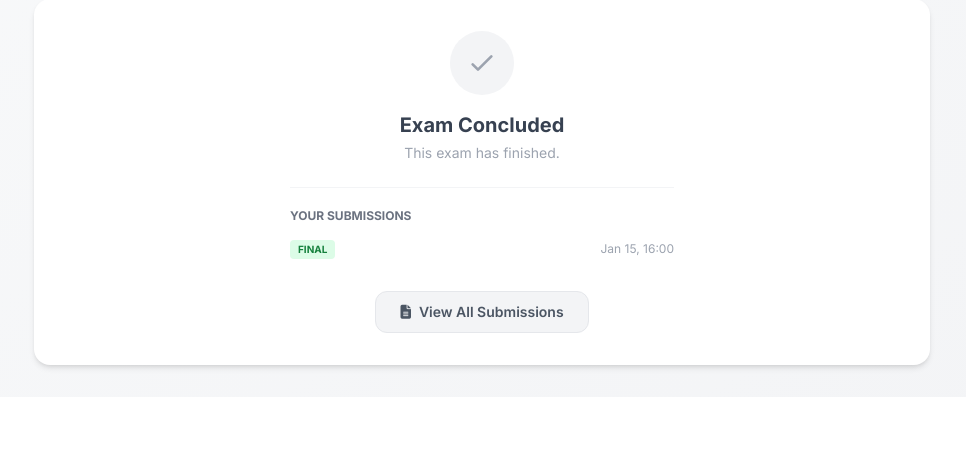
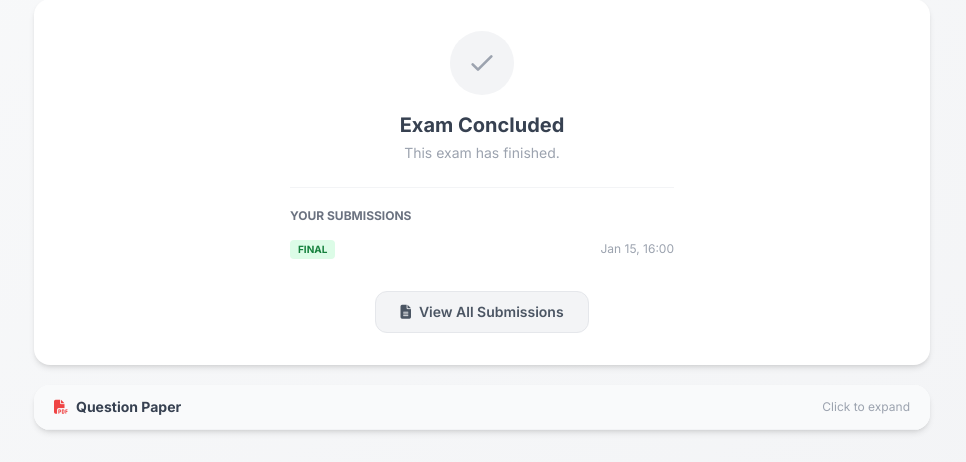
Before and after one commit to ehtesam75/ResTrack, a Django app: page /exam-center/1/ in a window 1280 px wide. Shown: the part 438-900 px from the top of the page, without its empty margins (158-1124 px from the left). Before the commit the page ends 812 px from the top, so only its background shows below. Run offline with Django 5.2, Linux system fonts and the light colour scheme; a user stored in the database is signed in; tables that the repository leaves empty hold one stand-in row (values such as "Sample post"); some libraries are stand-ins or nearby versions.

Commit message:
Refactor question paper display logic for improved visibility and access control

```diff
--- a/marks/templates/marks/exam_center_detail.html
+++ b/marks/templates/marks/exam_center_detail.html
@@ -344,8 +344,9 @@
         {% if exam.question_pdf %}
             {% if is_student %}
             <details class="bg-white rounded-2xl shadow-md overflow-hidden">
-                <summary class="px-5 py-3 bg-gray-50 border-b border-gray-100 cursor-pointer text-sm font-bold text-gray-700 select-none">
-                    <i class="fa-solid fa-file-pdf text-red-500 mr-2"></i>Question Paper
+                <summary class="px-5 py-3 bg-gray-50 border-b border-gray-100 cursor-pointer text-sm font-bold text-gray-700 select-none flex items-center justify-between">
+                    <span><i class="fa-solid fa-file-pdf text-red-500 mr-2"></i>Question Paper</span>
+                    <span class="text-xs text-gray-400 font-normal details-toggle-text">Click to expand</span>
                 </summary>
                 <div class="p-3 sm:p-4">
                     <div class="pdfjs-viewer" data-pdf-url="{{ exam.question_pdf.url }}" style="height:60vh;min-height:350px">
@@ -419,7 +420,8 @@
         {% endif %}
     </div>
 
-    {% if is_guest_session and exam.question_pdf %}
+    {% if exam.question_pdf %}
+    {% if is_teacher or is_student %}
     <details class="bg-white rounded-2xl shadow-md overflow-hidden mt-5">
         <summary class="px-5 py-3 bg-gray-50 border-b border-gray-100 cursor-pointer text-sm font-bold text-gray-700 select-none flex items-center justify-between">
             <span><i class="fa-solid fa-file-pdf text-red-500 mr-2"></i>Question Paper</span>
@@ -438,6 +440,7 @@
             </div>
         </div>
     </details>
+    {% endif %}
     {% endif %}
     {% endif %}
 
```
